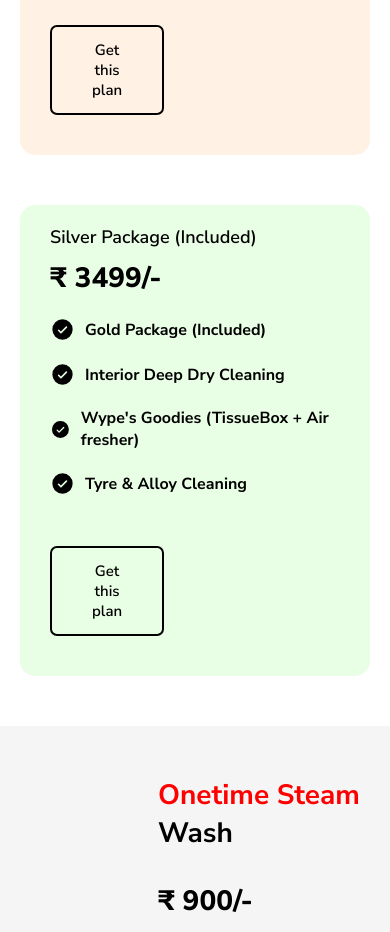
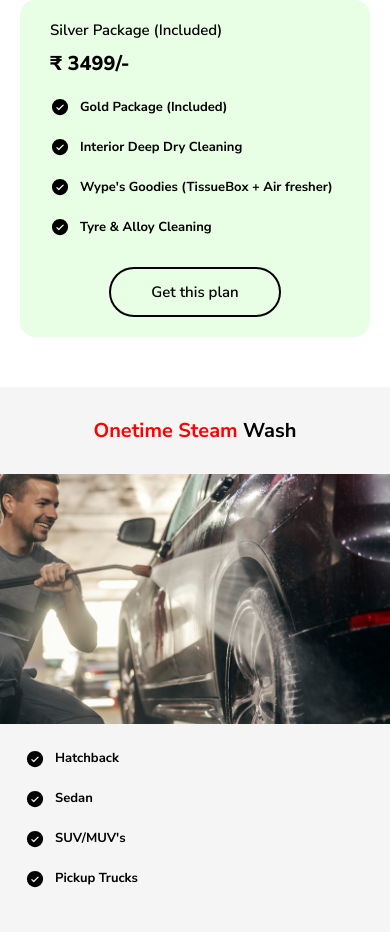
Before and after one commit to thewype/wype-web-app, a Next.js app: page /packages in a window 390 px wide. Shown: the part 1036-1968 px from the top of the page. Built offline with nearby package versions, Linux system fonts and the light colour scheme.

Commit message:
packages section completed

```diff
--- a/src/app/packages/packages.scss
+++ b/src/app/packages/packages.scss
@@ -1,6 +1,6 @@
 .packages-section {
     .section-packages-wrapper {
-        padding: 50px 10px;
+        padding: 100px 10px;
 
         .package-content {
             text-align: center;
@@ -150,3 +150,112 @@
         }
     }
 }
+
+
+@media only screen and (max-width: 700px) {
+    .packages-section {
+        .section-packages-wrapper {
+            padding: 100px 20px 50px 20px;
+
+            .package-content {
+                .section-title {
+                    font-size: 20px;
+                    margin-bottom: 15px;
+                }
+
+                .section-sub-title {
+                    font-size: 15px;
+                    margin-bottom: 15px;
+                }
+
+                .section-description {
+                    font-size: 13px;
+                }
+            }
+
+            .packages-flex {
+                .package {
+                    .package-title {
+                        font-size: 15px;
+                    }
+
+                    .package-cost {
+                        font-size: 20px;
+                    }
+
+                    .package-items-list {
+                        font-size: 13px;
+
+                        .list-item-flex {
+                            .check-circle {
+                                font-size: 20px;
+                            }
+                        }
+                    }
+
+                    .package-btn-wrapper {
+                        margin: 30px auto 0px auto;
+                        width: max-content;
+                        font-size: 13px;
+                    }
+                }
+            }
+        }
+    }
+
+    .steamwash-package-section {
+        .steamwash-content-wrapper {
+            flex-direction: column;
+            padding: 0px;
+
+            .section-image-wrapper {
+                display: none;
+            }
+
+            .section-content {
+                padding: 30px 0px;
+                width: 100%;
+
+                .section-title {
+                    text-align: center;
+                    font-size: 20px;
+                    width: 100%;
+                }
+
+                .section-mobile-image-wrapper {
+                    width: 100%;
+                    height: 250px;
+                    position: relative;
+
+                    .steamwash-img {
+                        object-fit: cover;
+                    }
+                }
+
+                .section-item-list {
+                    padding: 25px 25px;
+                    margin-bottom: 0px;
+
+                    .cost {
+                        display: none;
+                    }
+
+                    .list-item-flex {
+                        .circle-check {
+                            font-size: 20px;
+                        }
+
+                        .item-text {
+                            font-size: 13px;
+                        }
+                    }
+                }
+
+                .section-btn-wrapper {
+                    width: max-content;
+                    margin: auto;
+                }
+            }
+        }
+    }
+}
--- a/src/app/packages/packages.tsx
+++ b/src/app/packages/packages.tsx
@@ -4,10 +4,11 @@ import Stripe from '@/components/stripe/stripe-component';
 import steamWashSectionImage from '../../../public/images/steam-wash-section.png';
 import Image from 'next/image';
 import { CheckCircle } from '@phosphor-icons/react/dist/ssr';
-import './packages.scss'
+import whyChooseWypeImg from '../../../public/images/why-choose-wype.png';
 import WypeButton from '@/components/button/button-component';
 import ToggleSwitch from '@/components/switch/switch';
 import { useState } from 'react';
+import './packages.scss';
 
 const PackagePage = () => {
 
@@ -52,7 +53,7 @@ const PackagePage = () => {
                             </div>
 
                             <div className='package-btn-wrapper'>
-                                <WypeButton buttonText='Get this plan' backgroundColor='transparent' borderColor='var(--blackColor)' color='var(--blackColor)' fontWeight='600' fontSize='15px' click={() =>{}} />
+                                <WypeButton buttonText='Get this plan' backgroundColor='transparent' borderColor='var(--blackColor)' color='var(--blackColor)' fontWeight='600' fontSize='15px' borderRadius='30px' click={() =>{}} />
                             </div>
 
                         </div>
@@ -86,7 +87,7 @@ const PackagePage = () => {
                             </div>
 
                             <div className='package-btn-wrapper'>
-                                <WypeButton buttonText='Get this plan' backgroundColor='transparent' borderColor='var(--blackColor)' color='var(--blackColor)' fontWeight='600' fontSize='15px' click={() =>{}} />
+                                <WypeButton buttonText='Get this plan' backgroundColor='transparent' borderColor='var(--blackColor)' color='var(--blackColor)' fontWeight='600' fontSize='15px' borderRadius='30px' click={() =>{}} />
                             </div>
 
                         </div>
@@ -119,7 +120,7 @@ const PackagePage = () => {
                             </div>
 
                             <div className='package-btn-wrapper'>
-                                <WypeButton buttonText='Get this plan' backgroundColor='transparent' borderColor='var(--blackColor)' color='var(--blackColor)' fontWeight='600' fontSize='15px' click={() =>{}} />
+                                <WypeButton buttonText='Get this plan' backgroundColor='transparent' borderColor='var(--blackColor)' color='var(--blackColor)' fontWeight='600' fontSize='15px' borderRadius='30px' click={() =>{}} />
                             </div>
 
                         </div>
@@ -134,6 +135,10 @@ const PackagePage = () => {
                     </div>
                     <div className="section-content">
                         <div className="section-title font-weight-700"><span>Onetime Steam</span> Wash</div>
+
+                        <div className="section-mobile-image-wrapper">
+                            <Image className='steamwash-img' src={whyChooseWypeImg} alt='wype steam wash' fill={true} />
+                        </div>
 
                         <div className="section-item-list">
                             <div className="cost font-weight-800">₹ 900/-</div>
@@ -159,7 +164,7 @@ const PackagePage = () => {
                             </div>
                         </div>
                         <div className="section-btn-wrapper">
-                            <WypeButton buttonText='Get this plan' backgroundColor='var(--whiteColor)' color='var(--blackColor)' borderColor='var(--blackColor)' fontWeight='600' fontSize='15px' click={() => { }} />
+                            <WypeButton buttonText='Get this plan' backgroundColor='var(--whiteColor)' color='var(--blackColor)' borderColor='var(--blackColor)' fontWeight='600' fontSize='15px' borderRadius='30px' click={() => { }} />
                         </div>
                     </div>
                 </div>
```
